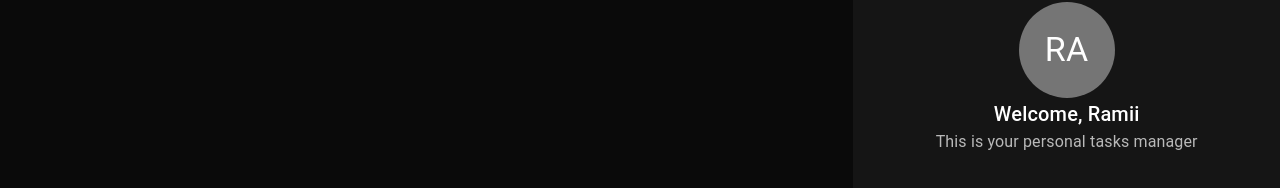
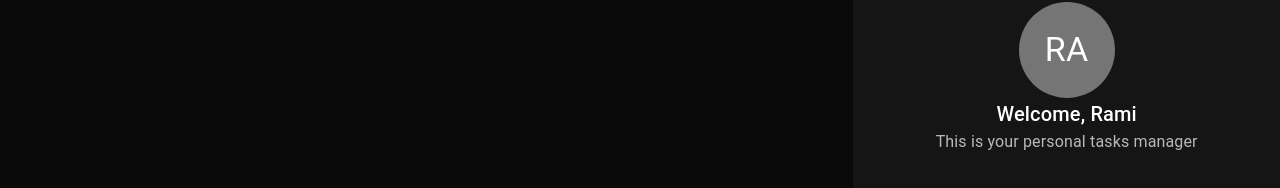
Before and after one commit to ramichabchoub/practice-typescript-client, a React (Vite) app: page / in a window 1280 px wide. Shown: the part 322-510 px from the top of the page. Built offline with nearby package versions, Linux system fonts and the light colour scheme.

Commit message:
interface & propTypes

```diff
--- a/src/components/profile/profile.tsx
+++ b/src/components/profile/profile.tsx
@@ -2,7 +2,13 @@ import { FC, ReactElement } from 'react';
 import { Avatar, Box, Typography } from '@mui/material';
 import PropTypes from 'prop-types';
 
-export const Profile: FC = (props: any): ReactElement => {
+interface IProfile {
+  name?: string;
+}
+
+export const Profile: FC<IProfile> = (
+  props,
+): ReactElement => {
   const { name = 'Ramii' } = props;
   return (
     <Box
--- a/src/components/sidebar/sidebar.tsx
+++ b/src/components/sidebar/sidebar.tsx
@@ -20,7 +20,7 @@ export const Sidebar: FC = (): ReactElement => {
         alignItems: 'center',
       }}
     >
-      <Profile />
+      <Profile name={'Rami'} />
     </Grid>
   );
 };
```
Also changed, not shown: package.json (+5 -4 lines), 1 other file (tests, documents, lock files or other folders).
